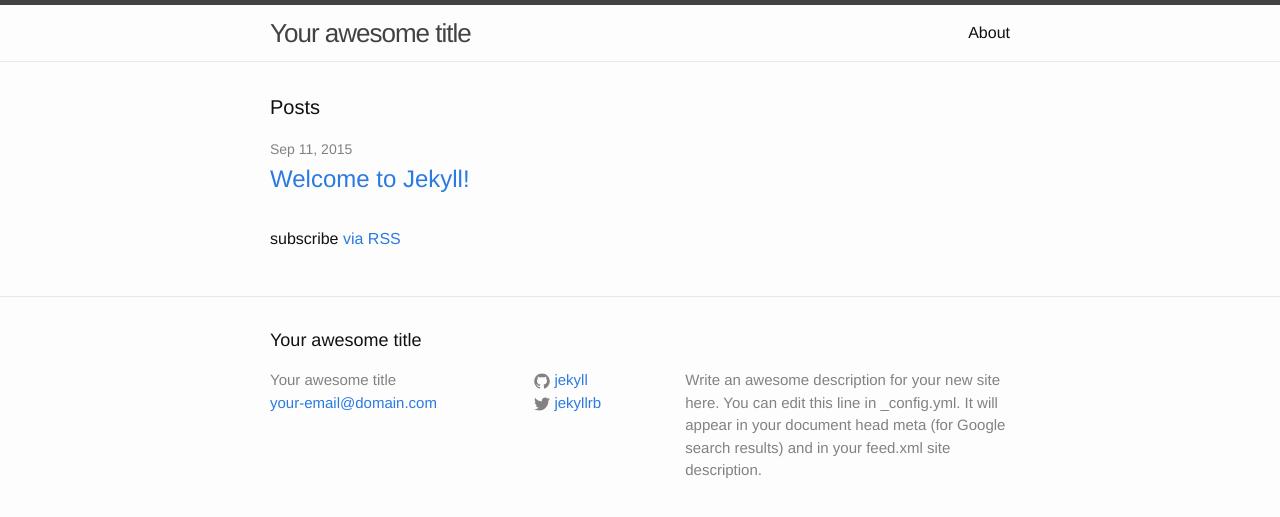
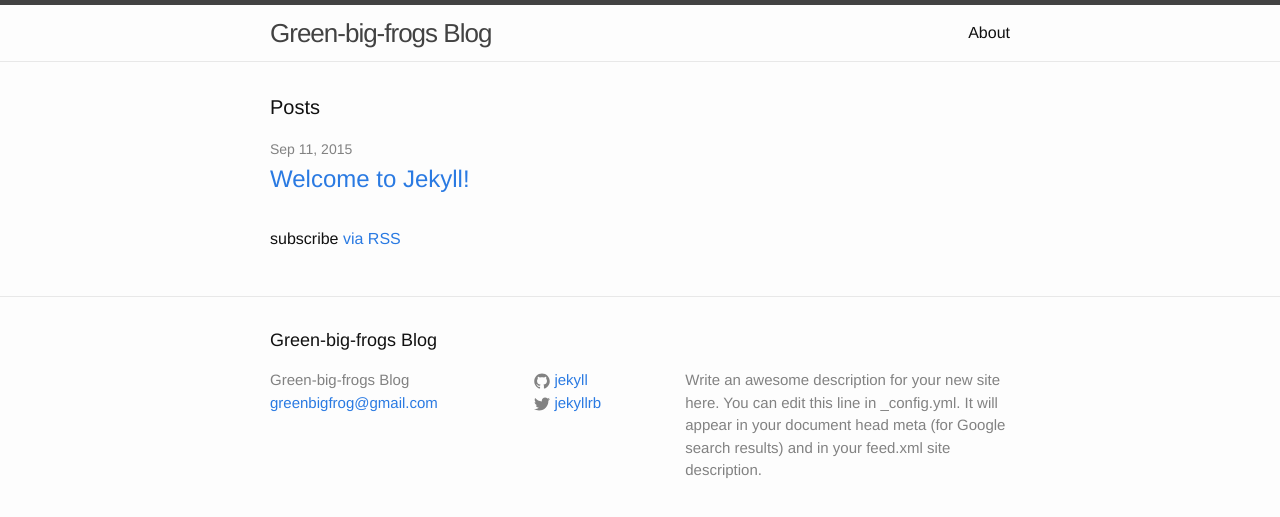
Before and after one commit to green-big-frog/blog, a Jekyll site: the page built from index.html, in a window 1280 px wide. Shown: the top 517 px of the page. Built offline with Jekyll 4.4.1, drawn with Linux system fonts in a browser that asks for light colours.

Commit message:
Edit title and email

```diff
--- a/_config.yml
+++ b/_config.yml
@@ -1,6 +1,6 @@
 # Site settings
-title: Your awesome title
-email: your-email@domain.com
+title: Green-big-frogs Blog
+email: greenbigfrog@gmail.com
 description: > # this means to ignore newlines until "baseurl:"
   Write an awesome description for your new site here. You can edit this
   line in _config.yml. It will appear in your document head meta (for
--- a/_includes/head.html
+++ b/_includes/head.html
@@ -6,7 +6,7 @@
   <title>{% if page.title %}{{ page.title }}{% else %}{{ site.title }}{% endif %}</title>
   <meta name="description" content="{% if page.excerpt %}{{ page.excerpt | strip_html | strip_newlines | truncate: 160 }}{% else %}{{ site.description }}{% endif %}">
 
-  <link rel="stylesheet" href="{{ "/css/main.css" | prepend: site.baseurl | prepend: site.url }}">
+  <link rel="stylesheet" href="{{ "/css/main.css" | prepend: site.baseurl}}">
   <link rel="canonical" href="{{ page.url | replace:'index.html','' | prepend: site.baseurl | prepend: site.url }}">
   <link rel="alternate" type="application/rss+xml" title="{{ site.title }}" href="{{ "/feed.xml" | prepend: site.baseurl | prepend: site.url }}" />
 </head>
```
